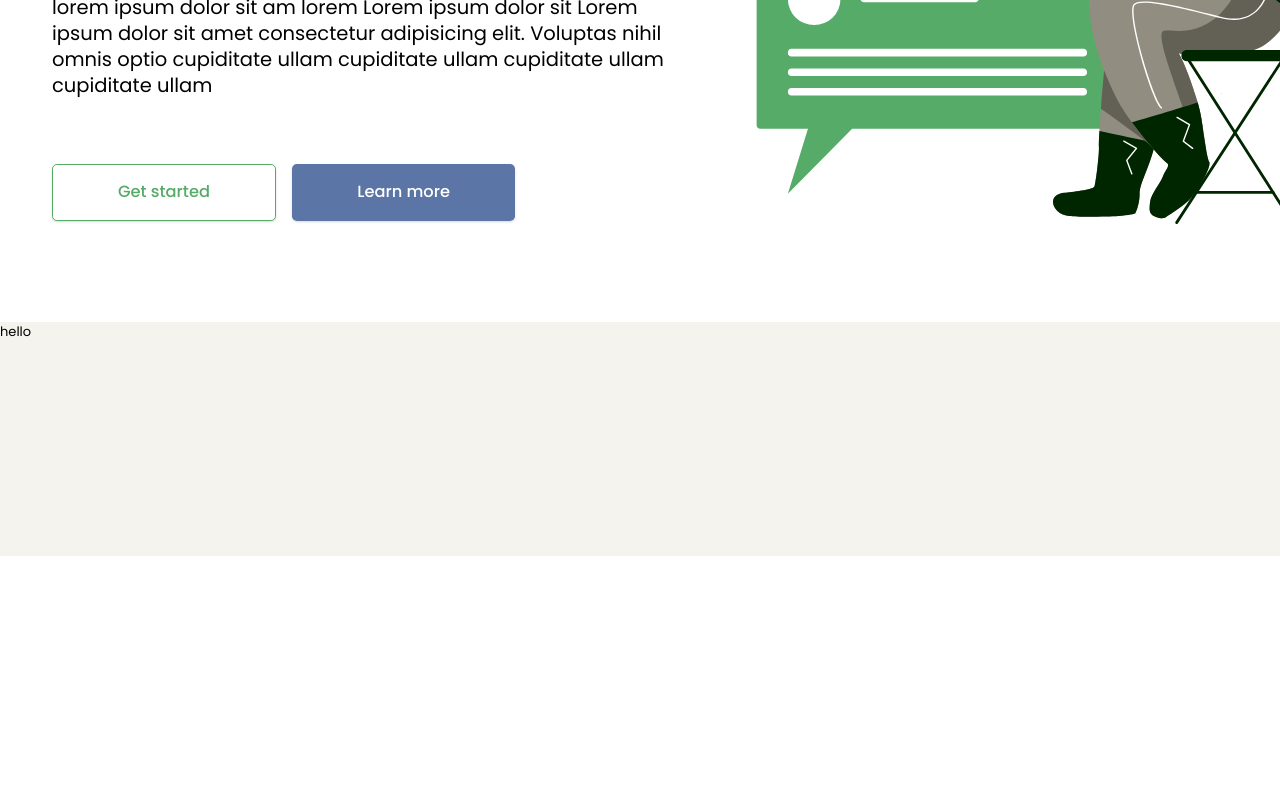
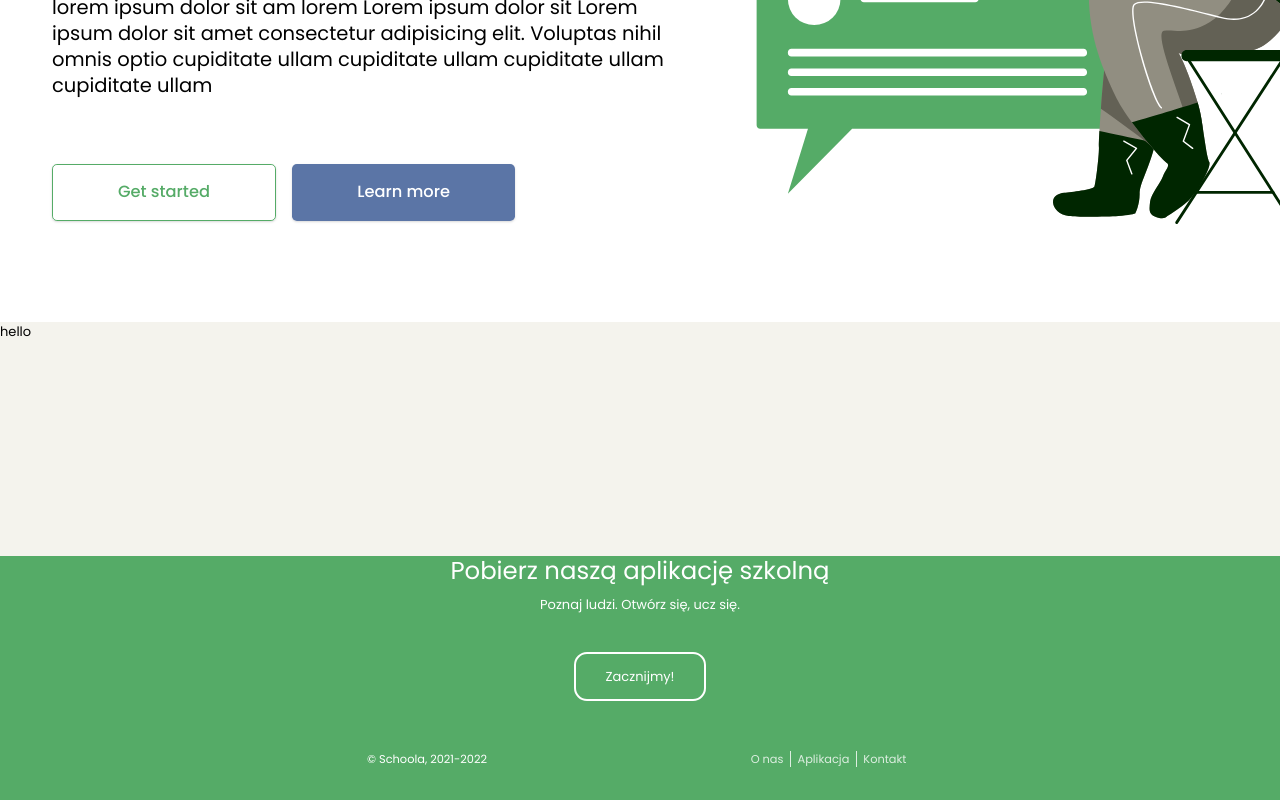
Before and after one commit to schoola-pl/schoola-landing, a Next.js app: page / in a window 1280 px wide. Shown: the part 369-1169 px from the top of the page. Before the commit the page ends 925 px from the top, so only its background shows below. Built offline with nearby package versions, Linux system fonts and the light colour scheme.

Commit message:
Add footer to application

```diff
--- /dev/null
+++ b/components/organisms/Footer/Footer.tsx
@@ -0,0 +1,47 @@
+import React from 'react';
+import Link from 'next/link';
+import { useRouter } from 'next/router';
+
+const Footer = () => {
+  const { push } = useRouter();
+  const goToApplication = () => {
+    push('https://app.schoola.pl/');
+  };
+
+  return (
+    <footer className="bg-emerald-dark">
+      <div className="max-w-2xl mx-auto text-white py-10">
+        <div className="text-center">
+          <h3 className="text-3xl mb-3">Pobierz naszą aplikację szkolną</h3>
+          <p>Poznaj ludzi. Otwórz się, ucz się.</p>
+        </div>
+        <div className={'flex items-center h-36 justify-center mb-5 mt-1'}>
+          <button
+            onClick={goToApplication}
+            className={'rounded-2xl py-4 px-9 border-2 hover:bg-amber-medium transition-colors hover:text-emerald-dark'}
+          >
+            Zacznijmy!
+          </button>
+        </div>
+        <div className="flex flex-col md:flex-row md:justify-between items-center text-sm text-gray-400">
+          <p className="order-2 md:order-1 mt-8 md:mt-0">&copy; Schoola, 2021-2022</p>
+          <div className="order-1 md:order-2">
+            <nav>
+              <Link href={'/about'}>
+                <span className="px-2 cursor-pointer transition-opacity opacity-80  hover:opacity-100">O nas</span>
+              </Link>
+              <Link href={'/app'}>
+                <span className="px-2 border-l cursor-pointer transition-opacity opacity-80  hover:opacity-100">Aplikacja</span>
+              </Link>
+              <Link href={'/contact'}>
+                <span className="px-2 border-l cursor-pointer transition-opacity opacity-80  hover:opacity-100">Kontakt</span>
+              </Link>
+            </nav>
+          </div>
+        </div>
+      </div>
+    </footer>
+  );
+};
+
+export default Footer;
--- a/components/templates/Layout.tsx
+++ b/components/templates/Layout.tsx
@@ -1,5 +1,6 @@
 import React from 'react';
 import Navbar from 'components/organisms/Navbar/Navbar';
+import Footer from '../organisms/Footer/Footer';
 
 const Layout: React.FC = ({ children }) => {
   return (
@@ -8,7 +9,7 @@ const Layout: React.FC = ({ children }) => {
       <main aria-live={'polite'} aria-atomic={true}>
         {children}
       </main>
-      {/*<Footer/>*/}
+      <Footer />
     </>
   );
 };
```
